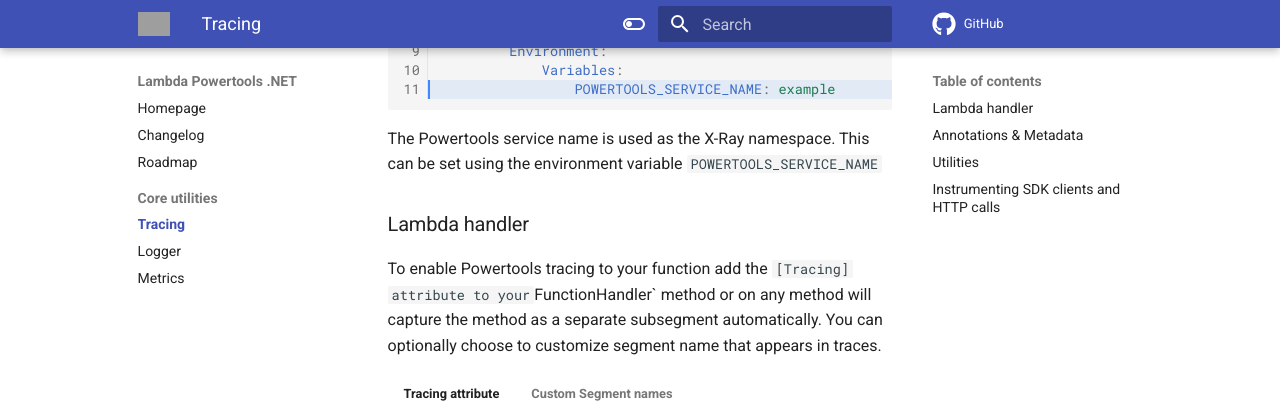
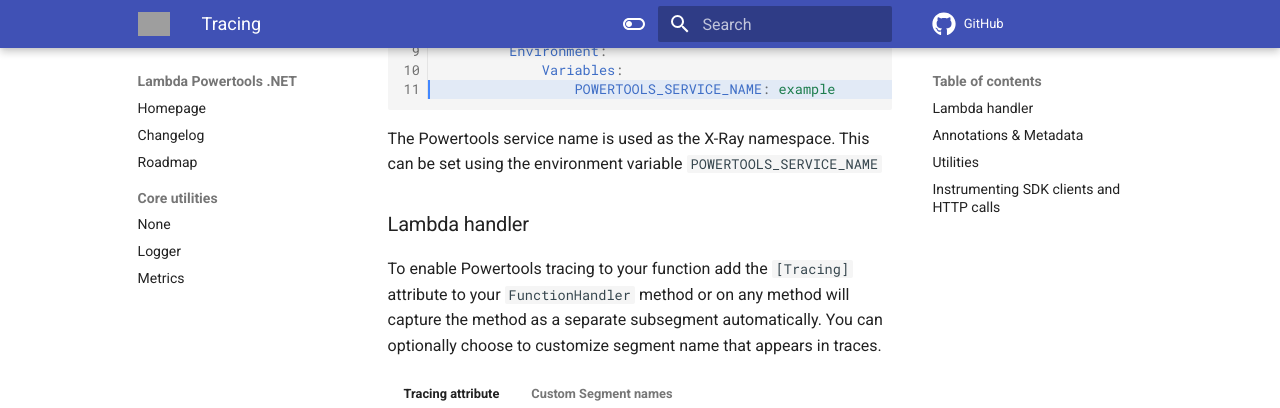
Before and after one commit to aws-powertools/powertools-lambda-dotnet, an MkDocs documentation site: the page built from docs/core/tracing.md, in a window 1280 px wide and 900 px high, scrolled down 1071 px. Shown: the top 408 px of the window. Built offline with MkDocs 1.6.1 and Material for MkDocs 9.7.7, drawn with Linux system fonts in a browser that asks for light colours; a script that is not in the unit is left out; comment, search, counter and statistics services are not loaded; the version menu is left out; grey boxes are pictures that could not be loaded.

Commit message:
rename tracer to tracing

```diff
--- a/docs/core/tracer.md
+++ b/docs/core/tracing.md
@@ -42,7 +42,7 @@
 
 ### Lambda handler
 
-To enable Powertools tracing to your function add the `[Tracing] attribute to your `FunctionHandler` method or on
+To enable Powertools tracing to your function add the `[Tracing]` attribute to your `FunctionHandler` method or on
 any method will capture the method as a separate subsegment automatically. You can optionally choose to customize
 segment name that appears in traces.
 
```
